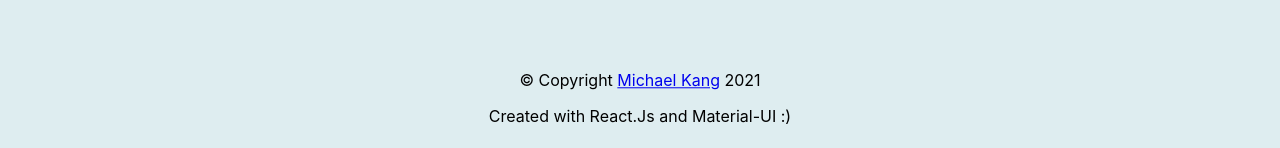
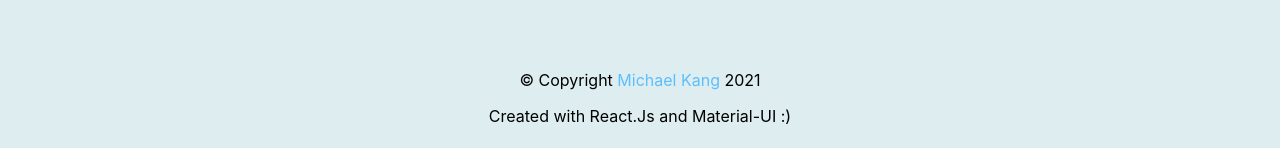
Before and after one commit to mrmichaelkang/reactjs-weather-app, a React (Create React App) app: page / in a window 1280 px wide. Shown: the part 649-797 px from the top of the page. Built offline with nearby package versions, Linux system fonts and the light colour scheme.

Commit message:
modified footer link color

```diff
--- a/src/App.css
+++ b/src/App.css
@@ -21,3 +21,12 @@ footer {
   bottom: 1%;
   transform: translate(-50%, -1%);
 }
+
+footer a {
+  color: #5cbffd;
+  text-decoration: none;
+}
+
+footer a:hover {
+  color: #aedefc;
+}
```
